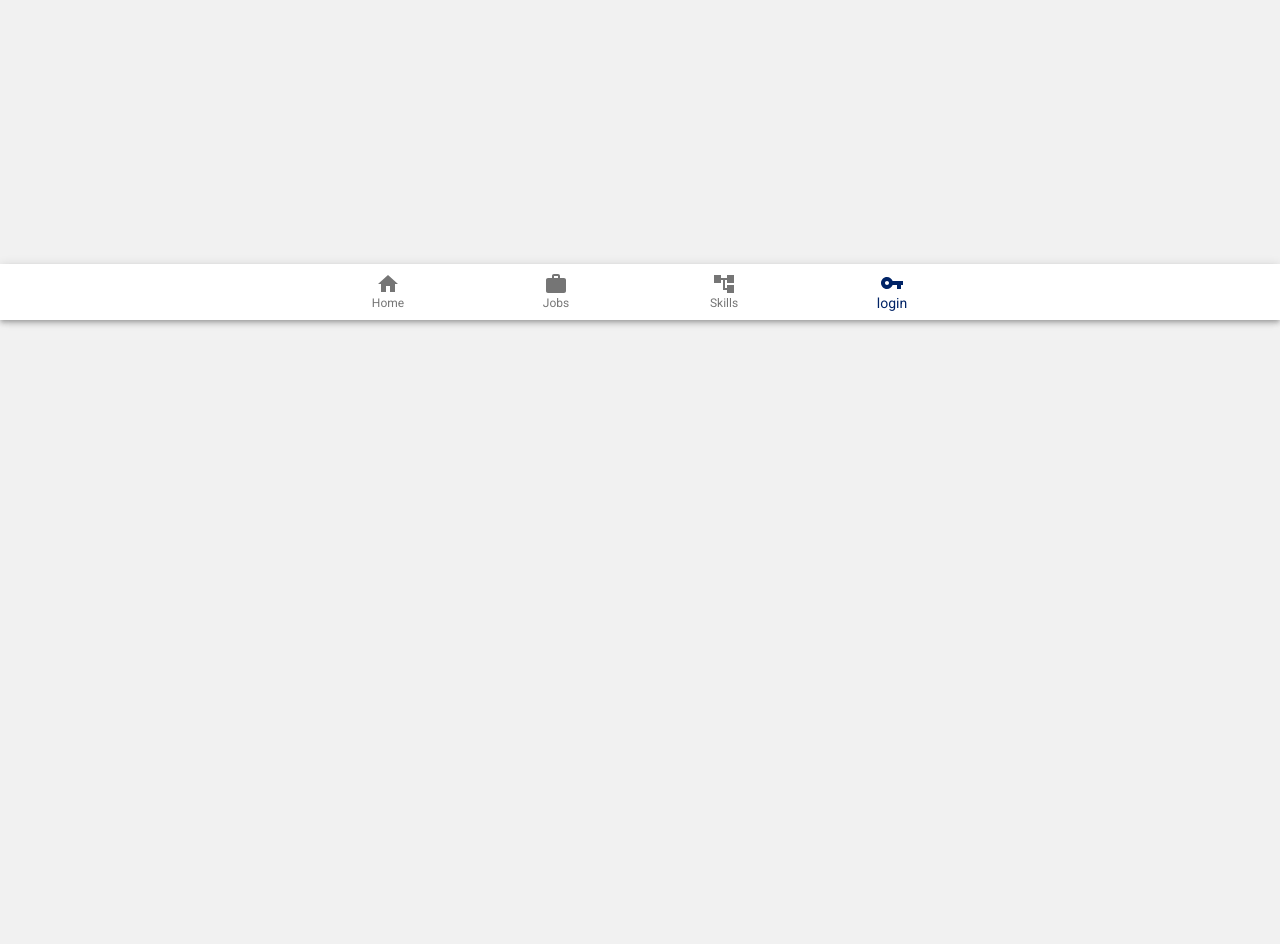
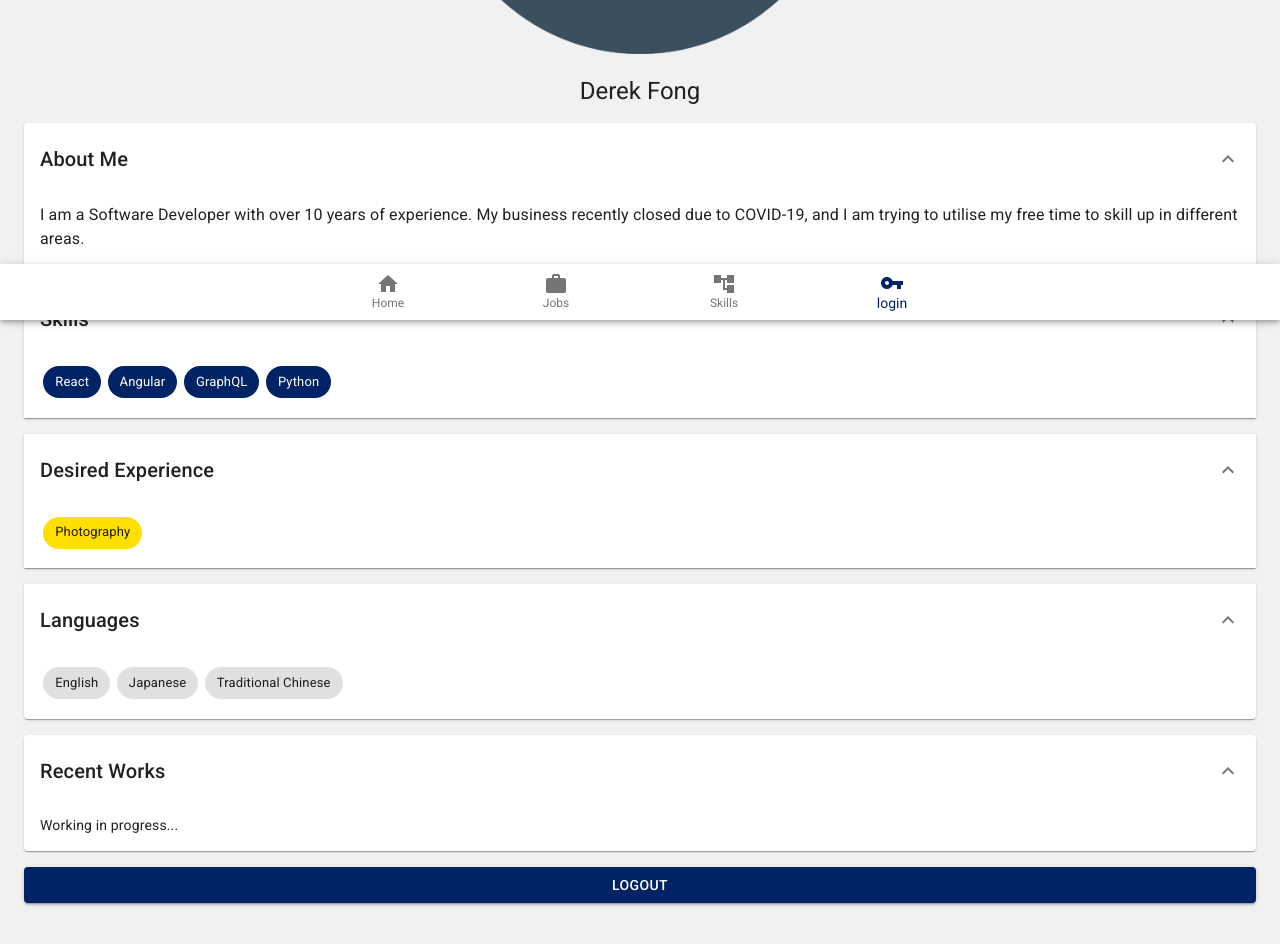
Before and after one commit to GovHack-2020-Hack-to-the-Future/build-and-connect-client, a Next.js app: page /users/me in a window 1280 px wide. Shown: the part 480-1424 px from the top of the page. Before the commit the page ends 800 px from the top, so only its background shows below. Built offline with nearby package versions, Linux system fonts and the light colour scheme; no server answers.

Commit message:
feat(users): add user profile content

```diff
--- /dev/null
+++ b/src/components/users/QualificationsAccordion/index.tsx
@@ -0,0 +1,86 @@
+import Accordion from '@material-ui/core/Accordion';
+import AccordionSummary from '@material-ui/core/AccordionSummary';
+import AccordionDetails from '@material-ui/core/AccordionDetails';
+import Chip from '@material-ui/core/Chip';
+import { makeStyles } from '@material-ui/core/styles';
+import Typography from '@material-ui/core/Typography';
+import ExpandMoreIcon from '@material-ui/icons/ExpandMore';
+import React, { Fragment, FunctionComponent, ReactElement } from 'react';
+
+type Props = Record<string, unknown>;
+
+const useStyles = makeStyles({
+  chip: {
+    margin: '0.25em',
+  },
+});
+
+const QualificationsAccordion: FunctionComponent<Props> = (): ReactElement<
+  Props
+> => {
+  const classes = useStyles();
+
+  return (
+    <Fragment>
+      <Accordion defaultExpanded>
+        <AccordionSummary expandIcon={<ExpandMoreIcon />} id="panel-about-me">
+          <Typography component="h2" variant="h6">
+            About Me
+          </Typography>
+        </AccordionSummary>
+        <AccordionDetails>
+          <Typography>
+            I am a Software Developer with over 10 years of experience. My
+            business recently closed due to COVID-19, and I am trying to utilise
+            my free time to skill up in different areas.
+          </Typography>
+        </AccordionDetails>
+      </Accordion>
+      <Accordion defaultExpanded>
+        <AccordionSummary expandIcon={<ExpandMoreIcon />} id="panel-skills">
+          <Typography component="h2" variant="h6">
+            Skills
+          </Typography>
+        </AccordionSummary>
+        <AccordionDetails>
+          <Chip className={classes.chip} color="primary" label="React" />
+          <Chip className={classes.chip} color="primary" label="Angular" />
+          <Chip className={classes.chip} color="primary" label="GraphQL" />
+          <Chip className={classes.chip} color="primary" label="Python" />
+        </AccordionDetails>
+      </Accordion>
+      <Accordion defaultExpanded>
+        <AccordionSummary expandIcon={<ExpandMoreIcon />} id="panel-skills">
+          <Typography component="h2" variant="h6">
+            Desired Experience
+          </Typography>
+        </AccordionSummary>
+        <AccordionDetails>
+          <Chip
+            className={classes.chip}
+            color="secondary"
+            label="Photography"
+          />
+        </AccordionDetails>
+      </Accordion>
+      <Accordion defaultExpanded>
+        <AccordionSummary expandIcon={<ExpandMoreIcon />} id="panel-skills">
+          <Typography component="h2" variant="h6">
+            Languages
+          </Typography>
+        </AccordionSummary>
+        <AccordionDetails>
+          <Chip className={classes.chip} color="default" label="English" />
+          <Chip className={classes.chip} color="default" label="Japanese" />
+          <Chip
+            className={classes.chip}
+            color="default"
+            label="Traditional Chinese"
+          />
+        </AccordionDetails>
+      </Accordion>
+    </Fragment>
+  );
+};
+
+export default QualificationsAccordion;
--- /dev/null
+++ b/src/components/users/RecentWorks/index.tsx
@@ -0,0 +1,27 @@
+import Accordion from '@material-ui/core/Accordion';
+import AccordionSummary from '@material-ui/core/AccordionSummary';
+import AccordionDetails from '@material-ui/core/AccordionDetails';
+import Typography from '@material-ui/core/Typography';
+import ExpandMoreIcon from '@material-ui/icons/ExpandMore';
+import React, { FunctionComponent, ReactElement } from 'react';
+
+type Props = Record<string, unknown>;
+
+const RecentWorksAccordion: FunctionComponent<Props> = (): ReactElement<
+  Props
+> => {
+  return (
+    <Accordion defaultExpanded>
+      <AccordionSummary expandIcon={<ExpandMoreIcon />} id="panel-skills">
+        <Typography component="h2" variant="h6">
+          Recent Works
+        </Typography>
+      </AccordionSummary>
+      <AccordionDetails>
+        <span>Working in progress...</span>
+      </AccordionDetails>
+    </Accordion>
+  );
+};
+
+export default RecentWorksAccordion;
--- a/src/pages/users/me.tsx
+++ b/src/pages/users/me.tsx
@@ -1,14 +1,27 @@
 import Button from '@material-ui/core/Button';
+import Container from '@material-ui/core/Container';
+import Grid from '@material-ui/core/Grid';
+import { makeStyles } from '@material-ui/core/styles';
 import { NextPage } from 'next';
 import { NextSeoProps } from 'next-seo';
 import { useRouter } from 'next/router';
 import React, { ReactElement } from 'react';
 
 import MainLayout from '../../components/layouts/MainLayout';
+import QualificationsAccordion from '../../components/users/QualificationsAccordion';
+import RecentWorksAccordion from '../../components/users/RecentWorks';
 import { environment } from '../../environment';
+import { Typography } from '@material-ui/core';
+
+const useStyles = makeStyles({
+  avatarImg: {
+    width: '100%',
+  },
+});
 
 const MyProfilePage: NextPage = (): ReactElement => {
   const { asPath } = useRouter();
+  const classes = useStyles();
   const baseUrl = environment.baseUrl;
   const url = `${baseUrl}${asPath}`;
   const description = 'My Profile';
@@ -26,11 +39,46 @@ const MyProfilePage: NextPage = (): ReactElement => {
   };
 
   return (
-    <MainLayout content={{ style: { marginTop: '5em' } }} seoProps={seoProps}>
-      <h1>{`${title} Page`}</h1>
-      <Button color="primary" href="/api/auth/logout" variant="contained">
-        Logout
-      </Button>
+    <MainLayout
+      content={{ style: { marginTop: '6em' } }}
+      seoProps={seoProps}
+      topAppBar={{ backAs: '/jobs', backHref: '/jobs' }}
+    >
+      <Container>
+        <Grid container spacing={2}>
+          <Grid item xs={12}>
+            <Grid container justify="center">
+              <Grid item xs={4}>
+                <img
+                  className={classes.avatarImg}
+                  src="/images/default-avatar.png"
+                />
+              </Grid>
+            </Grid>
+          </Grid>
+          <Grid item xs={12}>
+            <Typography align="center" component="h1" variant="h5">
+              Derek Fong
+            </Typography>
+          </Grid>
+          <Grid item xs={12}>
+            <QualificationsAccordion />
+          </Grid>
+          <Grid item xs={12}>
+            <RecentWorksAccordion />
+          </Grid>
+          <Grid item xs={12}>
+            <Button
+              color="primary"
+              fullWidth
+              href="/api/auth/logout"
+              variant="contained"
+            >
+              Logout
+            </Button>
+          </Grid>
+        </Grid>
+      </Container>
     </MainLayout>
   );
 };
```
Also changed, not shown: public/images/default-avatar.png (added).
